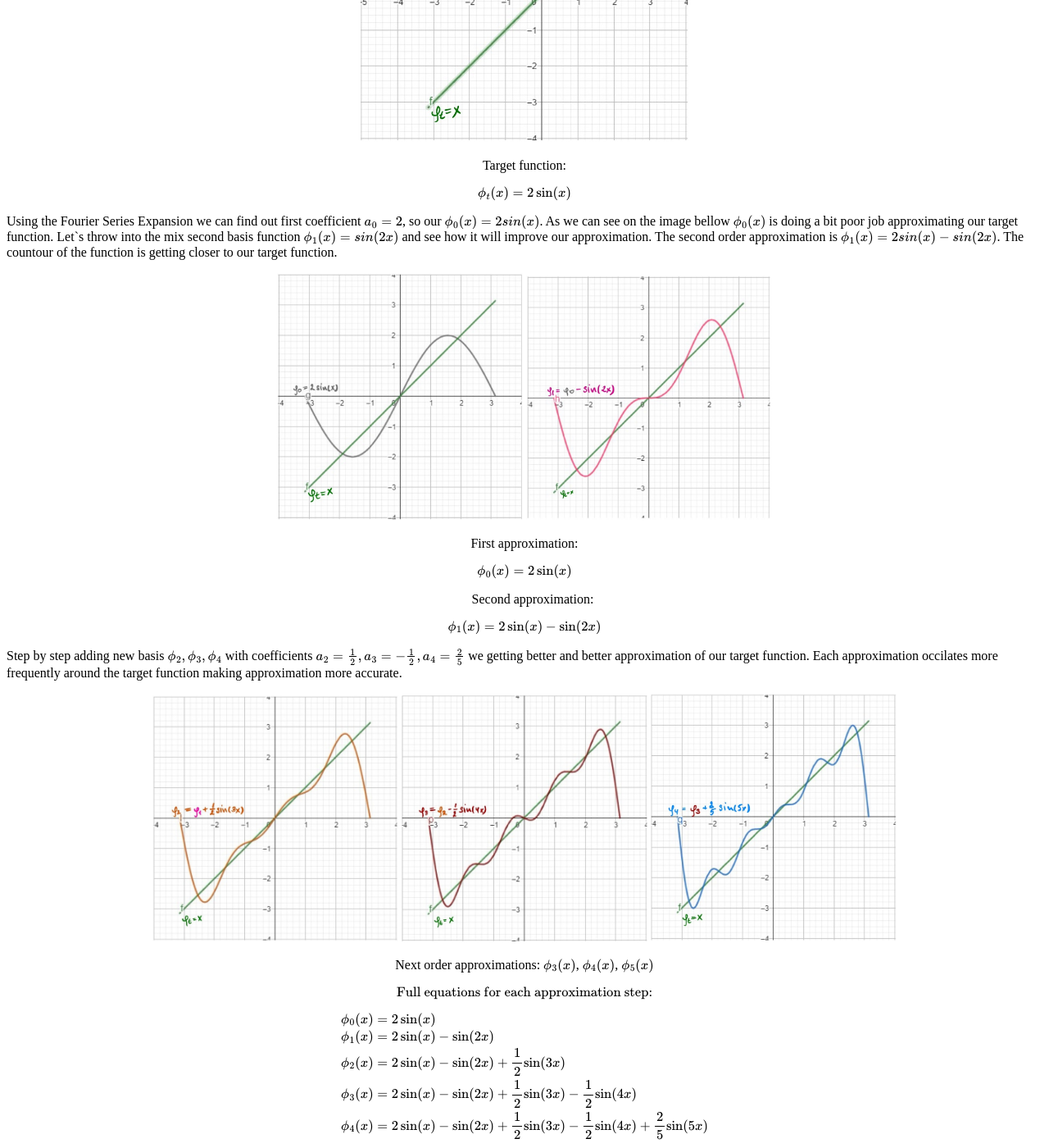
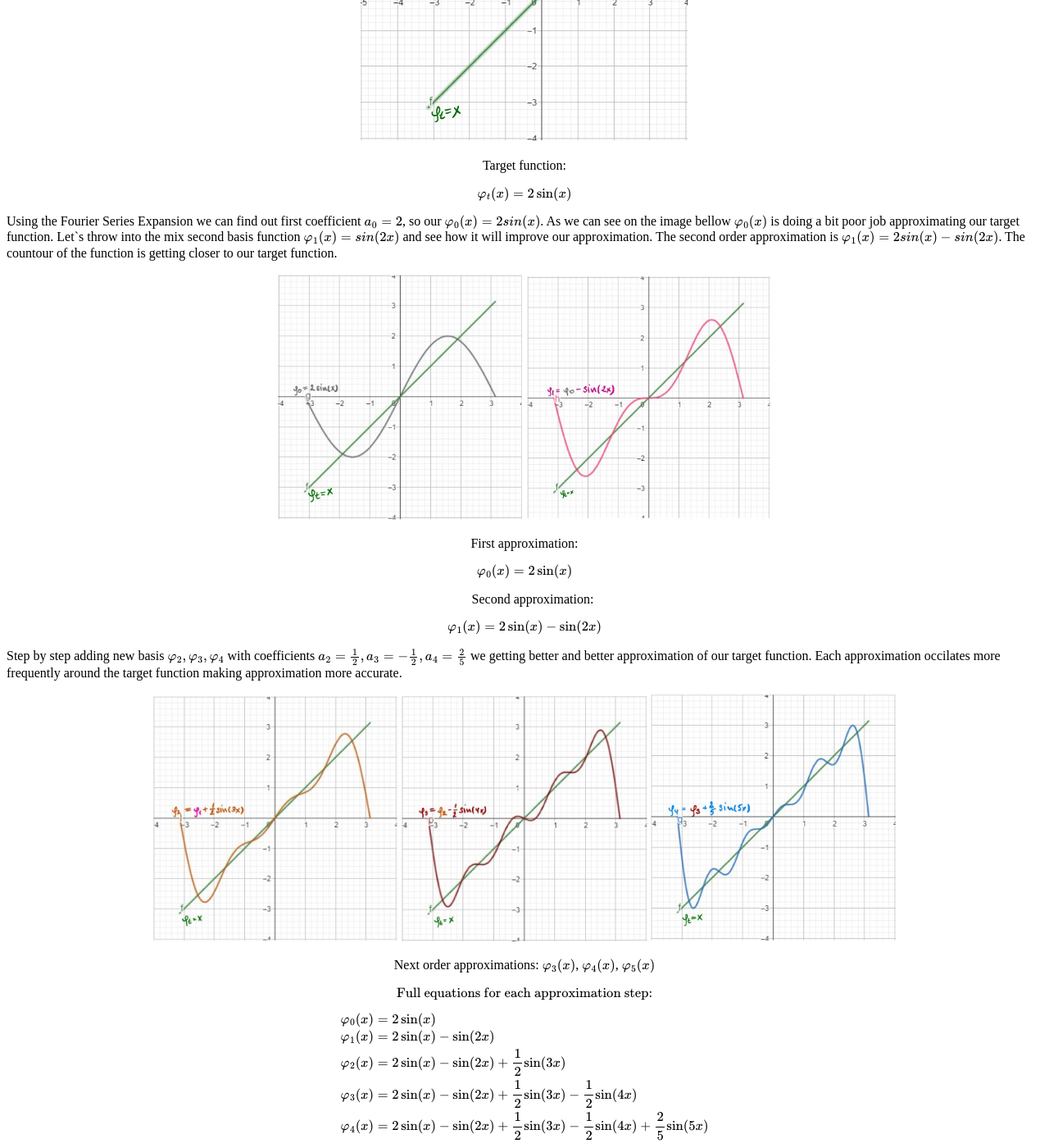
Before and after one commit to ostapagon/ostapagon.github.io, a Jekyll site: the page built from _posts/2024-10-30-sh-lighting.md, in a window 1280 px wide and 1400 px high, scrolled down 3441 px. Shown: the whole window at 82% size. Built offline with Jekyll 4.4.1, drawn with Linux system fonts in a browser that asks for light colours; formulas are drawn with MathJax 3; some of the changed text lies outside the part shown.

Commit message:
Change phi code so it matches the ones in the html image captions

````diff
--- a/_posts/2024-10-30-sh-lighting.md
+++ b/_posts/2024-10-30-sh-lighting.md
@@ -63,18 +63,18 @@
 
 For other people who want to see light in the end of this chapter lets first understand concept of basis functions and where they used. Imagine we have a function to approximate:
 
-   $$\phi_{t}(x) = x$$
+   $$\varphi_{t}(x) = x$$
 
 This is one of the simplest functions we\`ve studied back in school. As our basis let\`s choose periodic function:
 
 $$
-   \phi_n(x) = sin(nx), n=1,2,3,...
+   \varphi_n(x) = sin(nx), n=1,2,3,...
 $$
 
-Our goal is to approximate $\phi_{t}$ as a linear combination of these basis functions:
+Our goal is to approximate $\varphi_{t}$ as a linear combination of these basis functions:
 
 $$
-\phi_{t}(x) \approx a_0 \phi_0(x) + a_1 \phi_1(2x) + a_2 \phi_2(3x) + ... + a_n \phi_n(nx)
+\varphi_{t}(x) \approx a_0 \varphi_0(x) + a_1 \varphi_1(2x) + a_2 \varphi_2(3x) + ... + a_n \varphi_n(nx)
 $$
 
 The process of finding coefficients $a_0, a_1, a_2, ...$ is called the Fourier Series Expansion. It works by decomposing the target function into a sum of sine and cosine functions(in our example we use only sine functions) - **orthogonal basis functions**—and finding the coefficients by projecting the target function onto each basis function through integration. For sake of simplicity we consider interval $x \in [-\pi, \pi]$. We won\`t go into details towards how this coefficients is found, but lets see how with each new basis added we getting better approximation of our target function Im.
@@ -83,17 +83,17 @@
 <p align="center">
   <img src="/assets/sh_lighting_pytorch3d/tar_annot.png" alt="Image 1" width="400"/>
 </p>
-<p align="center">Target function: $$\phi_{t}(x) = 2\sin(x)$$</p>
+<p align="center">Target function: $$\varphi_{t}(x) = 2\sin(x)$$</p>
 
-Using the Fourier Series Expansion we can find out first coefficient $a_0=2$, so our $\phi_0(x) = 2sin(x)$. As we can see on the image bellow $\phi_0(x)$ is doing a bit poor job approximating our target function. Let\`s throw into the mix second basis function $\phi_1(x) = sin(2x)$ and see how it will improve our approximation. The second order approximation is $\phi_1(x) = 2sin(x) - sin(2x)$. The countour of the function is getting closer to our target function.
+Using the Fourier Series Expansion we can find out first coefficient $a_0=2$, so our $\varphi_0(x) = 2sin(x)$. As we can see on the image bellow $\varphi_0(x)$ is doing a bit poor job approximating our target function. Let\`s throw into the mix second basis function $\varphi_1(x) = sin(2x)$ and see how it will improve our approximation. The second order approximation is $\varphi_1(x) = 2sin(x) - sin(2x)$. The countour of the function is getting closer to our target function.
 <!-- Row 2: Two images -->
 <p align="center">
   <img src="/assets/sh_lighting_pytorch3d/approx0_annot.png" alt="Image 2" width="300"/>
   <img src="/assets/sh_lighting_pytorch3d/approx1_annot.png" alt="Image 3" width="300"/>
 </p>
-<p align="center">First approximation: $$\phi_0(x) = 2\sin(x)$$ &nbsp;&nbsp;&nbsp;&nbsp; Second approximation: $$\phi_1(x) = 2\sin(x) - \sin(2x)$$</p>
+<p align="center">First approximation: $$\varphi_0(x) = 2\sin(x)$$ &nbsp;&nbsp;&nbsp;&nbsp; Second approximation: $$\varphi_1(x) = 2\sin(x) - \sin(2x)$$</p>
 
-Step by step adding new basis $\phi_2, \phi_3, \phi_4$ with coefficients $a_2=\frac{1}{2}, a_3=-\frac{1}{2}, a_4=\frac{2}{5}$ we getting better and better approximation of our target function. Each approximation occilates more frequently around the target function making approximation more accurate.
+Step by step adding new basis $\varphi_2, \varphi_3, \varphi_4$ with coefficients $a_2=\frac{1}{2}, a_3=-\frac{1}{2}, a_4=\frac{2}{5}$ we getting better and better approximation of our target function. Each approximation occilates more frequently around the target function making approximation more accurate.
 <!-- Row 3: Two images -->
 <p align="center">
   <img src="/assets/sh_lighting_pytorch3d/approx2_annot.png" alt="Image 4" width="300"/>
@@ -101,7 +101,7 @@
   <img src="/assets/sh_lighting_pytorch3d/approx4_annot.png" alt="Image 5" width="300"/>
 
 </p>
-<p align="center">Next order approximations: $\phi_3(x)$, $\phi_4(x)$, $\phi_5(x)$</p>
+<p align="center">Next order approximations: $\varphi_3(x)$, $\varphi_4(x)$, $\varphi_5(x)$</p>
 
 $$
 \text{Full equations for each approximation step:} \\
@@ -109,11 +109,11 @@
 
 $$
 \begin{align*}
-\phi_0(x) &= 2\sin(x) \\
-\phi_1(x) &= 2\sin(x) - \sin(2x) \\
-\phi_2(x) &= 2\sin(x) - \sin(2x) + \frac{1}{2}\sin(3x) \\
-\phi_3(x) &= 2\sin(x) - \sin(2x) + \frac{1}{2}\sin(3x) - \frac{1}{2}\sin(4x) \\
-\phi_4(x) &= 2\sin(x) - \sin(2x) + \frac{1}{2}\sin(3x) - \frac{1}{2}\sin(4x) + \frac{2}{5}\sin(5x)
+\varphi_0(x) &= 2\sin(x) \\
+\varphi_1(x) &= 2\sin(x) - \sin(2x) \\
+\varphi_2(x) &= 2\sin(x) - \sin(2x) + \frac{1}{2}\sin(3x) \\
+\varphi_3(x) &= 2\sin(x) - \sin(2x) + \frac{1}{2}\sin(3x) - \frac{1}{2}\sin(4x) \\
+\varphi_4(x) &= 2\sin(x) - \sin(2x) + \frac{1}{2}\sin(3x) - \frac{1}{2}\sin(4x) + \frac{2}{5}\sin(5x)
 \end{align*}
 $$
 
@@ -129,13 +129,13 @@
 
 **Direct Evaluation** - having a direction represented as two angles ($θ$(polar), $φ$(azimuthal)) just throw in coefficients and input angles into the equation and receive lighting value.
 
-**Precompute Environment Map** - at first generate a grid of ($\theta - [0, \pi], \phi - [0, 2\pi]$). The resolution of Environment Map is up to you and controlled by sampling density. Then for each grid points we calculate a light value using SH coefficients and get Environment Map as 2d image which we can observe, interprete and analyze.
+**Precompute Environment Map** - at first generate a grid of ($\theta - [0, \pi], \varphi - [0, 2\pi]$). The resolution of Environment Map is up to you and controlled by sampling density. Then for each grid points we calculate a light value using SH coefficients and get Environment Map as 2d image which we can observe, interprete and analyze.
 
 **Direct Evaluation** is more suitable for real-time applications where we need to compute lighting for each point on the fly. **Precompute Environment Map** is more suitable for offline rendering tasks where we can afford to preprocess the lighting data and use it for real-time rendering. In our case we will focus on the second approach as its more visual and suitable for understanding.
 
 At this point, all we want is to hide these SH equations inside the class which do everything, so we don\`t need to think about what\`s going on there ever again.
 
-First step is create small function to set the resolution for the environment map and compute $\theta$ and $\phi$ grids. There is a little trick here with adding 0.5 to the uv grid during remapping from $[0,res]$ to $[0, \pi]$ and $[0, 2\pi]$. This is done, so we calculate SH values for the center of each pixel, not for the corner.
+First step is create small function to set the resolution for the environment map and compute $\theta$ and $\varphi$ grids. There is a little trick here with adding 0.5 to the uv grid during remapping from $[0,res]$ to $[0, \pi]$ and $[0, 2\pi]$. This is done, so we calculate SH values for the center of each pixel, not for the corner.
 ```python
 def set_environment_map_resolution(self, res):
   """ Step 1: Set the resolution for the environment map and compute theta and phi grids """
@@ -258,11 +258,11 @@
 
 To sample values from Environment Map for specular reflection use $R_{\text{out}}$ direction and for diffuse reflection use normal $N$. Now the question is how having 2 direction vectors get light values from 2D map images. It is actually quite simple:
 
-1. Convert $(x,y,z)$ euclidian direction vector to spherical coordinates ($\theta, \phi$);
-2. Normalize $\theta$ and $\phi$ to uv coordinates in $[0, 1]$ range;
+1. Convert $(x,y,z)$ euclidian direction vector to spherical coordinates ($\theta, \varphi$);
+2. Normalize $\theta$ and $\varphi$ to uv coordinates in $[0, 1]$ range;
 3. Use uv coordinates to sample lighting value from the Environment Map.
 
-In this code we skipping $\theta$ and $\phi$ conversion and directly convert $(x,y,z)$ to uv coordinates. $[-1, 1]$ range is needed as `torch.nn.functional.grid_sample` expects input mapped in this range.
+In this code we skipping $\theta$ and $\varphi$ conversion and directly convert $(x,y,z)$ to uv coordinates. $[-1, 1]$ range is needed as `torch.nn.functional.grid_sample` expects input mapped in this range.
 ```python
 def _convert_to_uv(self, directions):
     # Calculate the square of each component (x, y, z+1)
````
